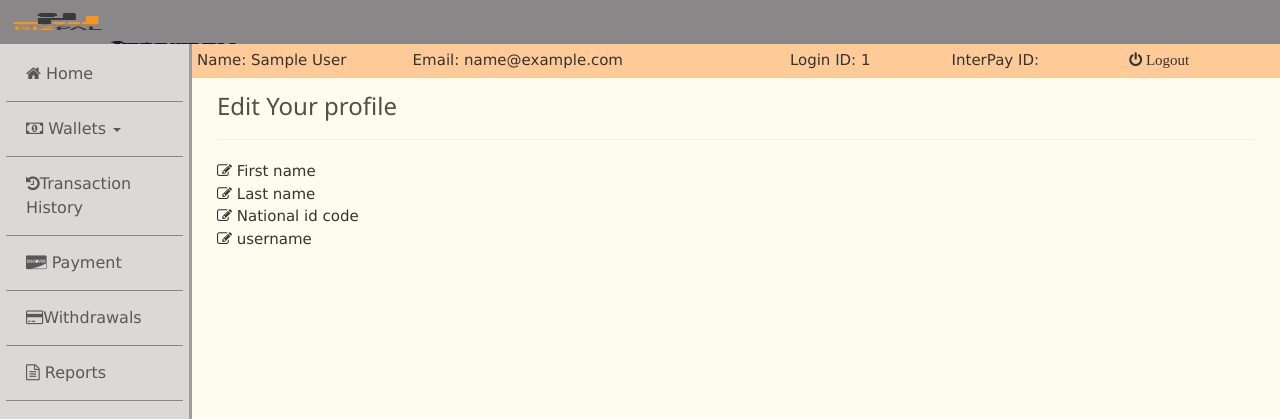
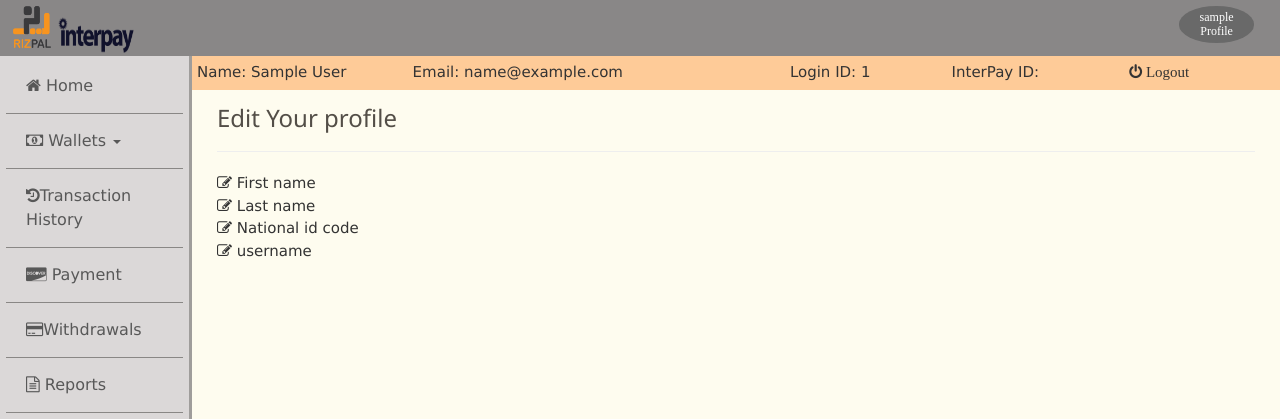
Before and after one commit to kahihia/OnlineSite, a Django app: page /edit/ in a window 1280 px wide. Shown: the top 419 px of the page. Run offline with Django 3.2, Linux system fonts and the light colour scheme; the visitor is signed in with stand-in values (Sample User, id 1); some libraries are stand-ins or nearby versions; some web fonts are replaced.

Commit message:
payment page fixed

```diff
--- a/interpay/static/interpay/css/base.css
+++ b/interpay/static/interpay/css/base.css
@@ -278,7 +278,52 @@
     }
 
     .inner_edit {
-        display: none;
+        padding: 5px;
+        overflow: hidden;
+        width: 95%;
+        height: 65%;
+        border-radius: 50%;
+        background-color: #696969;
+        float: inherit;
+        font-family: IRAN-web;
+        font-size: x-small;
+        margin-top: 0.7%;
+
+    }
+}
+
+@media only screen and (min-width: 1100px)   {
+    .rizpal {
+        padding-top: 0.5%;
+        margin-top: 0%;
+        margin-left: 1%;
+        width:3%;
+        height: 98%;
+        float:left ;
+        margin-top:0px;
+        padding-bottom: 0.5%;
+        margin-bottom: 0.9%;
+    }
+
+    .interpay {
+        padding-top: 0.5%;
+        margin-left: 0.5%;
+        width:6%;
+        height: 77%;
+        float:left ;
+        margin-top: 0.8%;
+    }
+
+    .edit {
+        float: right;
+        padding-right: 2%;
+        padding-bottom: 1.5%;
+        margin-bottom: 1%;
+        padding-top: 0.5%;
+        margin-top: 0;
+    }
+
+    .inner_edit {
         padding: 5px;
         overflow: hidden;
         width: 95%;
@@ -292,132 +337,6 @@
     }
 }
 
-@media only screen and (min-width: 800px)  and ( max-width: 900px) {
-    .rizpal {
-        padding-top: 2%;
-        margin-left: 3%;
-        width: 6%;
-        height: 94%;
-        float: left;
-        margin-top: 0px;
-        padding-bottom: 1.5%;
-    }
-
-    .interpay {
-        padding-top: 2.2%;
-        margin-left: 0.5%;
-        width: 10%;
-        height: 77%;
-        float: left;
-        margin-top: 1%;
-    }
-
-    .edit {
-        float: right;
-        padding-right: 2%;
-        padding-bottom: 1.5%;
-        margin-bottom: 1%;
-        padding-top: 0.5%;
-        margin-top: 0;
-    }
-
-    .inner_edit {
-        display: none;
-        padding: 5px;
-        overflow: hidden;
-        width: 95%;
-        height: 65%;
-        border-radius: 50%;
-        background-color: #696969;
-        float: inherit;
-        font-family: IRAN-web;
-        font-size: x-small
-
-    }
-}
-@media only screen and (min-width : 900px ) and ( max-width: 1450px)  {
-.rizpal{
-    padding-top: 1%;
-    margin-left: 1%;
-    width:7%;
-    height: 98%;
-    float:left ;
-    margin-top:0px;
-    padding-bottom: 1%;
-}
- .interpay{
-    padding-top: 2.2%;
-    margin-left: 0.5%;
-    width:10%;
-    height: 77%;
-    float:left ;
-    margin-top:1%;
-}
-   .edit {
-        float: right;
-        padding-right: 2%;
-        padding-bottom: 1.5%;
-        margin-bottom: 1%;
-        padding-top: 0.5%;
-        margin-top: 0;
-    }
-
-  .inner_edit  {
-      display: none;
-      padding: 5px;
-      overflow: hidden;
-      width: 95%;
-      height: 65%;
-      border-radius: 50%;
-      background-color:#696969;
-      float: inherit;
-      font-family: IRAN-web;
-      font-size: x-small
-  }
-}
-
-@media only screen and (min-width : 1450px) {
-    .rizpal {
-        padding-top: 0.8%;
-        margin-left: 1%;
-        width: 3.5%;
-        height: 100%;
-        float: left;
-        margin-top: 0px;
-        padding-bottom: 0.8%;
-    }
-
-    .interpay {
-        padding-top: 0%;
-        margin-left: 0.2%;
-        width: 7%;
-        height: 90%;
-        float: left;
-        margin-top: 1%;
-        padding-bottom: 1%;
-    }
-
-    .edit {
-        float: right;
-        padding-right: 2%;
-        padding-bottom: 1.5%;
-        margin-bottom: 1%;
-        padding-top: 0.5%;
-        margin-top: 0;
-    }
-
-  .inner_edit  {
-      padding: 5px;
-      overflow: hidden;
-      width: 95%;
-      height: 65%;
-      border-radius: 50%;
-      background-color:#696969;
-      float: inherit;
-      font-family: IRAN-web;
-      font-size: x-small
-  }
-}
 
 
 
@@ -447,9 +366,9 @@
 }
 }
 
-@media only screen and (min-width: 800px)  and ( max-width: 900px) {
+@media only screen and (min-width: 900px)  and ( max-width: 1400px) {
 ul.topnav{
-    height: 3.5%;
+    height: 7%;
     list-style-type: none;
     margin: 0;
     padding: 0;
@@ -458,18 +377,9 @@
 }
 }
 
-@media only screen and (min-width : 1000px ) and ( max-width: 1450px)  {
-ul.topnav{
-    height: 5.5%;
-    list-style-type: none;
-    margin: 0;
-    padding: 0;
-    overflow: hidden;
-    background-color: #898787;
-}
-}
 
-@media only screen and (min-width : 1500px)  {
+
+@media only screen and (min-width : 1400px)  {
 ul.topnav{
     height: 8%;
     list-style-type: none;
--- a/templates/interpay/base.html
+++ b/templates/interpay/base.html
@@ -184,6 +184,7 @@
                 background-size: cover;" src = "/static/interpay/media/{{user.UserProfile.national_card_photo}}"/> </span>{#  <span id = "inner_username">{{ user.username }}</span><span>{% trans "'s Profile" %}</span></a>#}
                 --->
                  </div>
+            </a>
 
                 <img  class="rizpal"   src="{% static 'interpay/images/rizpal.png' %}">
                 <img  class="interpay" src="{% static 'interpay/images/logo.png' %}">
--- a/templates/interpay/pay_user.html
+++ b/templates/interpay/pay_user.html
@@ -91,9 +91,6 @@
 
                {% ifequal LANGUAGE_CODE 'en-gb' %}
                     <div class="form-group" style="float: left ; margin-right: 3%">
-                <div class="form-group">
-                     {% ifequal LANGUAGE_CODE 'en-gb' %}
-                   <label style="display:block">
                 {% else %}
                     <div class="form-group" style="float: right ; margin-left: 3%">
                 {% endifequal %}
```
Also changed, not shown: other parts of interpay/static/interpay/css/base.css (+16 -16 lines).
